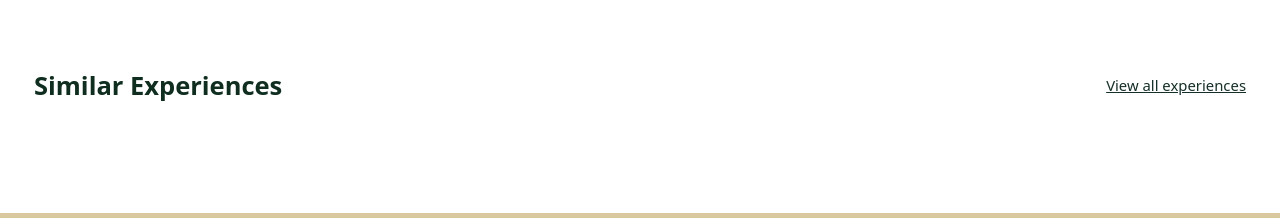
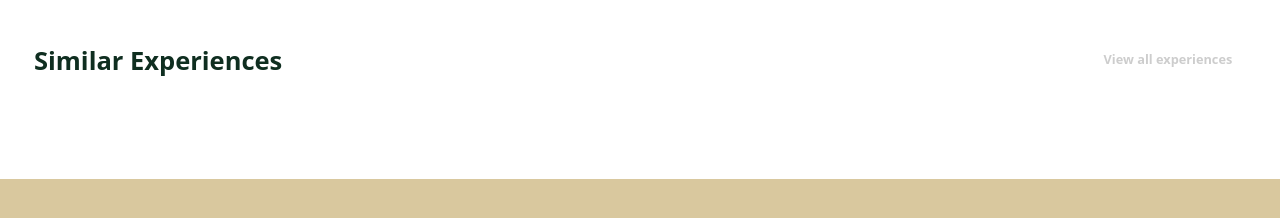
Before and after one commit to DMCMadeira/What-To-Do, a plain HTML site: page en/experience-detail.html in a window 1280 px wide. Shown: the part 1378-1596 px from the top of the page. Drawn offline with nearby package versions, Linux system fonts and the light colour scheme.

Commit message:
Similar Experiences

```diff
--- a/en/experience-detail.html
+++ b/en/experience-detail.html
@@ -394,19 +394,20 @@
             </div>
           </section>
 
-          <!-- SIMILAR EXPERIENCES -->
-          <section class="mt-16 space-y-6">
-            <div class="flex items-center justify-between gap-4">
+        <!-- Similar experiences -->
+        <section class="space-y-4 mt-8">
+          <div class="flex items-center justify-between">
             <h2 class="text-2xl font-semibold text-forest">Similar Experiences</h2>
-              <a href="experiences.html" class="text-sm link link-primary">
+            <a href="experiences.html" class="btn btn-ghost btn-sm">
               View all experiences
             </a>
           </div>
 
-            <div id="similarExperiencesGrid" class="grid gap-6 lg:grid-cols-3">
-              <!-- cards são injetados via JS -->
+          <div id="similarExperiencesGrid" class="grid gap-6 md:grid-cols-3">
+            <!-- cards gerados via JS -->
           </div>
         </section>
+
 
           <!-- REVIEWS (apenas lista) -->
           <section id="reviews-section" class="mt-12 space-y-8 hidden">
```
Lines whose indentation alone changed are shown as unchanged.
